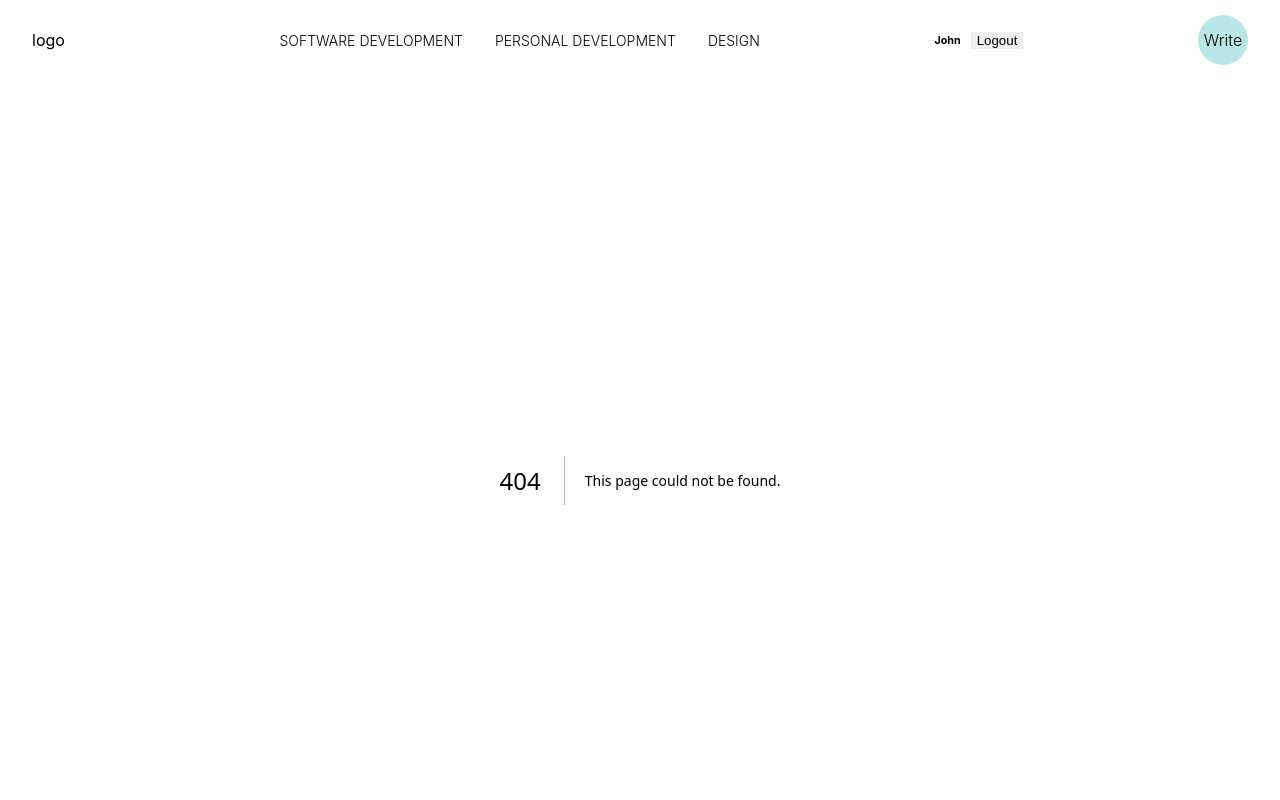
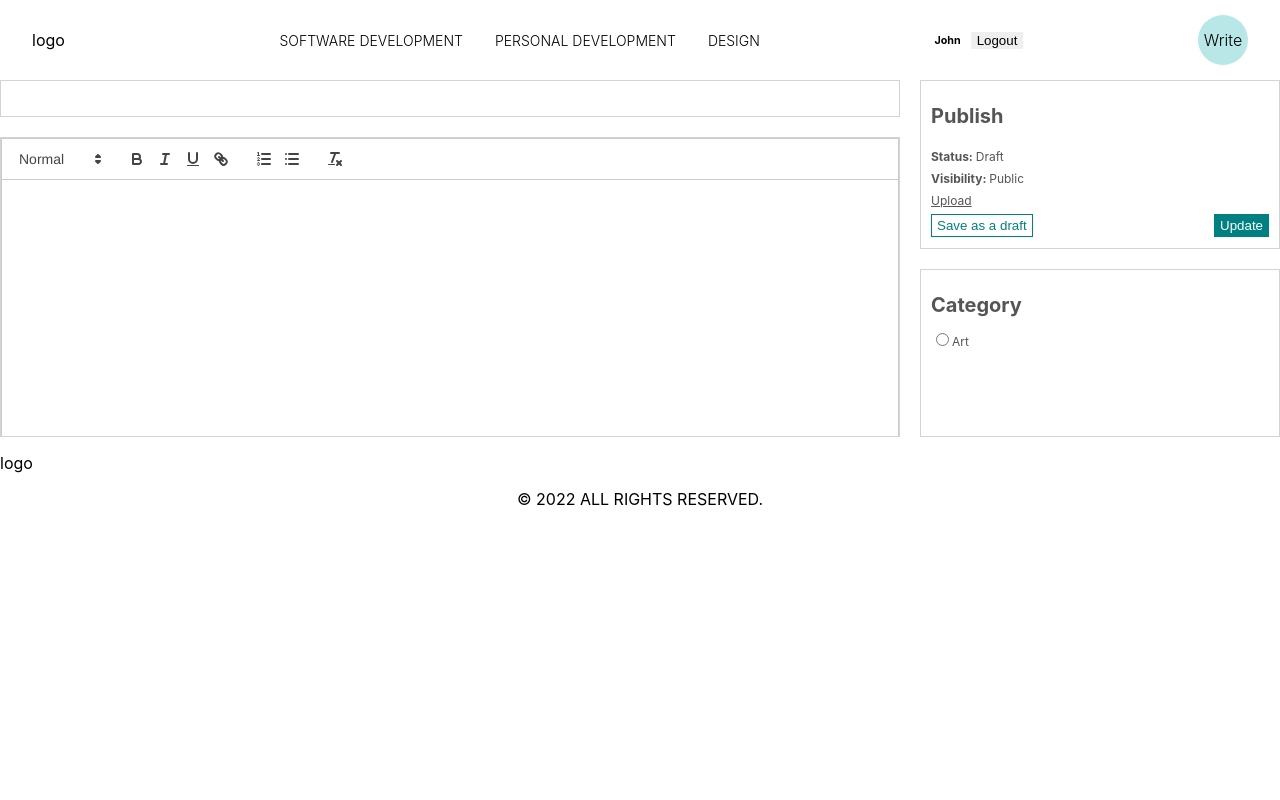
Before and after one commit to enes-erenn/blog-app-client, a Next.js app: page /write in a window 1280 px wide. Before the commit this address had no page. Shown: the top 800 px of the page. Built offline with nearby package versions, Linux system fonts and the light colour scheme.

Commit message:
Added Write base elements

```diff
--- a/package.json
+++ b/package.json
@@ -17,6 +17,7 @@
     "next": "13.0.6",
     "react": "18.2.0",
     "react-dom": "18.2.0",
+    "react-quill": "^2.0.0",
     "sass": "^1.56.1",
     "typescript": "4.9.3"
   }
--- /dev/null
+++ b/pages/write.tsx
@@ -0,0 +1,52 @@
+import React, { useState } from "react";
+import ReactQuill from "react-quill";
+import styles from "../styles/Write.module.scss";
+import "react-quill/dist/quill.snow.css";
+
+const Write = () => {
+  const [value, setValue] = useState("");
+
+  return (
+    <div className={styles.container}>
+      <div className={styles.content}>
+        <input type="text" />
+        <div className={styles.editor_container}>
+          <ReactQuill
+            className={styles.editor}
+            theme="snow"
+            value={value}
+            onChange={setValue}
+          />
+        </div>
+      </div>
+      <div className={styles.menu}>
+        <div className={styles.item}>
+          <h1>Publish</h1>
+          <span>
+            <b>Status: </b> Draft
+          </span>
+          <span>
+            <b>Visibility: </b> Public
+          </span>
+          <input style={{ display: "none" }} type="file" id="file" name="" />
+          <label className={styles.file} htmlFor="file">
+            Upload
+          </label>
+          <div className={styles.buttons}>
+            <button>Save as a draft</button>
+            <button>Update</button>
+          </div>
+        </div>
+        <div className={styles.item}>
+          <div>
+            <h1>Category</h1>
+            <input type="radio" name="category" value="art" id="art" />
+            <label htmlFor="art">Art</label>
+          </div>
+        </div>
+      </div>
+    </div>
+  );
+};
+
+export default Write;
--- /dev/null
+++ b/styles/Write.module.scss
@@ -0,0 +1,74 @@
+.container {
+  display: flex;
+  gap: 20px;
+
+  .content {
+    flex: 5;
+    display: flex;
+    flex-direction: column;
+    gap: 20px;
+
+    input {
+      padding: 10px;
+      border: 1px solid lightgray;
+    }
+
+    .editor_container {
+      height: 300px;
+      overflow: scroll;
+      border: 1px solid lightgray;
+
+      .editor {
+        height: 100%;
+        border: none;
+      }
+    }
+  }
+
+  .menu {
+    flex: 2;
+    display: flex;
+    flex-direction: column;
+    gap: 20px;
+
+    .item {
+      border: 1px solid lightgray;
+      padding: 10px;
+      flex: 1;
+      display: flex;
+      flex-direction: column;
+      justify-content: space-between;
+      font-size: 12px;
+      color: #555;
+
+      h1 {
+        font-size: 20px;
+      }
+
+      .file {
+        text-decoration: underline;
+      }
+
+      .buttons {
+        display: flex;
+        justify-content: space-between;
+
+        :first-child {
+          cursor: pointer;
+          color: teal;
+          background-color: #fff;
+          border: 1px solid teal;
+          padding: 3px 5px;
+        }
+
+        :last-child {
+          cursor: pointer;
+          color: #fff;
+          background-color: teal;
+          border: 1px solid teal;
+          padding: 3px 5px;
+        }
+      }
+    }
+  }
+}
```
Also changed, not shown: 1 other file (tests, documents, lock files or other folders).
